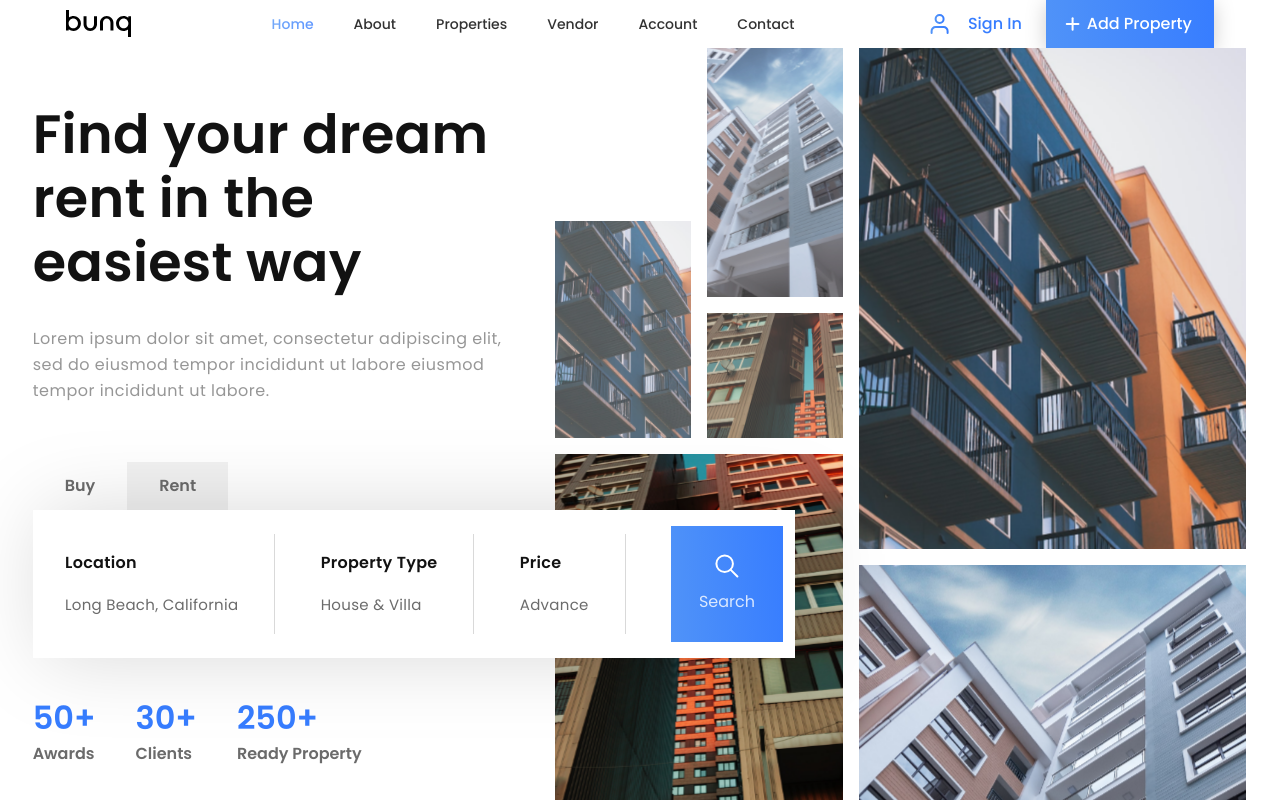
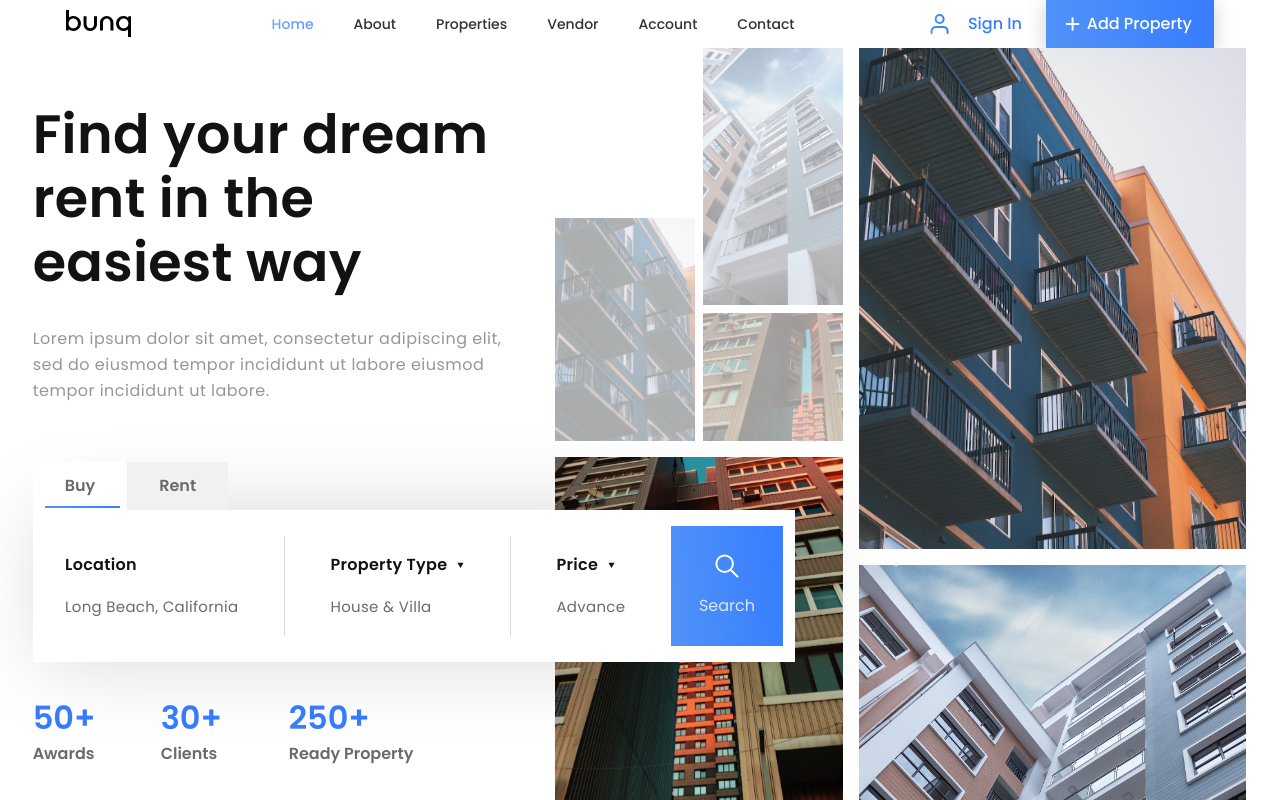
Before and after one commit to ticianomorvan/bugster-frontend-challenge, a Next.js app: page / in a window 1280 px wide. Both pictures are taken after a click on the button "Buy". Built offline with nearby package versions, Linux system fonts and the light colour scheme.

Commit message:
update: working demo

```diff
--- a/app/(brand)/layout.tsx
+++ b/app/(brand)/layout.tsx
@@ -10,7 +10,7 @@ type BrandLayoutProps = Readonly<{ children: ReactNode }>;
 
 export default function BrandLayout({ children }: BrandLayoutProps) {
   return (
-    <main className="max-h-screen h-screen w-full flex flex-col overflow-hidden">
+    <main className="max-h-screen h-screen w-full max-w-7xl mx-auto flex flex-col overflow-hidden">
       <Navigation />
 
       {children}
--- a/app/(brand)/page.tsx
+++ b/app/(brand)/page.tsx
@@ -7,8 +7,8 @@ export default function Home() {
     <div className="h-full flex items-center justify-evenly">
       <div className="flex flex-col">
         <div className="w-[30.625em] mb-[3.625rem] flex flex-col gap-y-8">
-          <h1 className="text-[54px] font-semibold leading-16 tracking-[0.3px] text-typography-primary">Find your dream rent in the easiest way</h1>
-          <h2 className="text-base font-normal leading-[26px] tracking-[0.5px] text-typography-secondary opacity-70">Lorem ipsum dolor sit amet, consectetur adipiscing elit, sed do eiusmod tempor incididunt ut labore eiusmod tempor incididunt ut labore.</h2>
+          <h1 className="text-[54px] font-semibold leading-16 tracking-[0.3px] text-dark-grey">Find your dream rent in the easiest way</h1>
+          <h2 className="text-base font-normal leading-[26px] tracking-[0.5px] text-spacial-grey opacity-70">Lorem ipsum dolor sit amet, consectetur adipiscing elit, sed do eiusmod tempor incididunt ut labore eiusmod tempor incididunt ut labore.</h2>
         </div>
 
         <div className="mb-[12rem] flex items-center">
--- a/app/globals.css
+++ b/app/globals.css
@@ -1,26 +1,23 @@
 @import "tailwindcss";
+@import "tw-animate-css";
 
 :root {
-  --background: #ffffff;
-  --foreground: #171717;
-  --typography-primary: #121212;
-  --typography-secondary: #6B6B6B;
-  --typography-tertiary: #D9D9D9;
+  --soft-grey: #F1F1F1;
+  --dark-grey: #121212;
+  --light-grey: #D9D9D9;
+  --spacial-grey: #6B6B6B;
   --gradient-primary: #377DFF;
   --gradient-secondary: #5093F8;
-  --action-background: #F1F1F1;
 }
 
 @theme inline {
   --font-sans: var(--font-poppins);
-  --color-background: var(--background);
-  --color-foreground: var(--foreground);
-  --color-typography-primary: var(--typography-primary);
-  --color-typography-secondary: var(--typography-secondary);
-  --color-typography-tertiary: var(--typography-tertiary);
+  --color-soft-grey: var(--soft-grey);
+  --color-dark-grey: var(--dark-grey);
+  --color-light-grey: var(--light-grey);
+  --color-spacial-grey: var(--spacial-grey);
   --color-gradient-primary: var(--gradient-primary);
   --color-gradient-secondary: var(--gradient-secondary);
-  --color-action-background: var(--action-background);
 }
 
 @layer utilities {
@@ -28,40 +25,25 @@
     @apply bg-linear-[265deg] from-gradient-primary to-gradient-secondary;
   }
 
-  @keyframes fadeIn {
-    from {
+  @keyframes grid-picture {
+    0% {
       opacity: 0;
       transform: scale(0.85);
-      filter: blur(10px);
     }
 
-    to {
-      opacity: 1;
+    25%, 75% {
+      opacity: var(--final-opacity, 1);
       transform: scale(1);
-      filter: blur(0px);
+    }
+
+    100% {
+      opacity: 0;
+      transform: scale(0.85);
     }
   }
 
-  @keyframes translucentFadeIn {
-    from {
-      opacity: 0;
-      filter: blur(10px);
-    }
-
-    to {
-      opacity: 0.8;
-      filter: blur(0px);
-    }
-  }
-
-  .animate-fade-in {
-    opacity: 0;
-    animation: fadeIn 0.5s ease-in-out forwards;
-  }
-
-  .animate-translucent-fade-in {
-    opacity: 0;
-    animation: translucentFadeIn 0.5s ease-in-out forwards;
-    animation-delay: 0.5s;
+  .animate-picture-grid {
+    /* To modify the ending opacity, use the --final-opacity variable */
+    animation: grid-picture 5s cubic-bezier(0.165, 0.84, 0.44, 1) infinite;
   }
 }
--- a/components/hero/metrics.tsx
+++ b/components/hero/metrics.tsx
@@ -23,14 +23,14 @@ const metrics: Metric[] = [
 export default function Metrics() {
   return (
     <div>
-      <ul className="flex items-center gap-x-10">
+      <ul className="flex items-center gap-x-16">
         {metrics.map((metric) => (
-          <li key={metric.label} className="flex flex-col gap-y-3">
+          <li key={metric.label} className="min-w-16 flex flex-col gap-y-3">
             <div className="flex items-center text-gradient-primary text-[32px] font-bold leading-8">
               <Counter to={metric.value} />+
             </div>
 
-            <p className="text-typography-secondary font-semibold text-base leading-4">{metric.label}</p>
+            <p className="text-spacial-grey font-semibold text-base leading-4">{metric.label}</p>
           </li>
         ))}
       </ul>
--- a/components/hero/picture-grid.tsx
+++ b/components/hero/picture-grid.tsx
@@ -1,24 +1,27 @@
-import { cn } from "@/lib/utils";
+import { cn } from "@/lib/utils"
+
 import building1 from "@/public/building-1.jpg"
 import building2 from "@/public/building-2.jpg"
 import building3 from "@/public/building-3.jpg"
 
 const MAX_DEPTH_LEVEL = 1;
 
-// We add a 0.25s delay for each picture.
-// Each deeper level adds 1s to the delay.
-const calculateAnimationDelay = (index: number, level: number) => {
-  if (level === MAX_DEPTH_LEVEL) {
-    return index > 0 ? index * 0.25 : index;
-  };
+// How much we cut down the delay for each picture.
+const DELAY_MULTIPLIER = 0.25;
 
-  return index * 0.25 + MAX_DEPTH_LEVEL;
-}
+// How much we add to the delay for each level.
+const DELAY_THRESHOLD_IN_SECONDS = 0.75;
 
 interface PictureGridProps {
   level?: number
 }
 
+/**
+ * This component is used to display the picture grid in the hero section.
+ * This is a recursive component, which we hard limit to just two levels of depth.
+ * This means, in the heaviest case, we'll have a main layout with 3 pictures,
+ * and a nested layout with 3 pictures too, in the place of the first picture.
+ */
 export default function PictureGrid({ level = MAX_DEPTH_LEVEL }: PictureGridProps) {
   let pictureSources = [
     building1,
@@ -26,6 +29,8 @@ export default function PictureGrid({ level = MAX_DEPTH_LEVEL }: PictureGridProp
     building3,
   ]
 
+  // Every level of depth re-arranges the pictures,
+  // Sending the first picture to the end of the array.
   if (level !== MAX_DEPTH_LEVEL) {
     // Move first element to the end
     const first = pictureSources.shift()
@@ -35,46 +40,108 @@ export default function PictureGrid({ level = MAX_DEPTH_LEVEL }: PictureGridProp
     }
   }
 
-  const pictureTags = [
-    <img
-      alt="building-1"
-      src={pictureSources[0].src}
-      style={{ animationDelay: `${calculateAnimationDelay(0, level)}s` }}
-      className={cn("w-full h-full object-cover object-[65%] scale-105", level === MAX_DEPTH_LEVEL ? "animate-fade-in" : "animate-translucent-fade-in")}
-    />,
-    <img
-      alt="building-2"
-      src={pictureSources[1].src}
-      style={{ animationDelay: `${calculateAnimationDelay(1, level)}s` }}
-      className={cn("w-full h-full object-cover object-[0_15%] scale-150 transform translate-x-8", level === MAX_DEPTH_LEVEL ? "animate-fade-in" : "animate-translucent-fade-in")}
-    />,
-    <img
-      alt="building-3"
-      src={pictureSources[2].src}
-      style={{ animationDelay: `${calculateAnimationDelay(2, level)}s` }}
-      className={cn("w-full h-full object-cover scale-115", level === MAX_DEPTH_LEVEL ? "animate-fade-in" : "animate-translucent-fade-in")}
-    />
-  ]
+  return (
+    <div
+      className={cn(
+        // We decrease the columns' gap as we go deeper.
+        "max-w-[43.25rem] max-h-[48rem] w-full h-full flex",
+        level === MAX_DEPTH_LEVEL ? "gap-4" : "gap-2"
+      )}
+    >
+      <div
+        className={cn(
+          "max-w-[18em] w-full h-full flex flex-col",
+          level === MAX_DEPTH_LEVEL ? "gap-4" : "gap-2"
+        )}
+      >
+        <div className="h-2/3 w-full">
+          {
+            // Here is where we show the component's recursivity.
+            // Each level decreases the next one's depth limit.
+            level !== 0 && <PictureGrid level={level - 1} />
+          }
+        </div>
 
-  return (
-    <div className="max-w-[43.25rem] max-h-[48rem] w-full h-full flex gap-4">
-      <div className="max-w-[18em] w-full h-full flex flex-col gap-4">
-        <div className="h-2/3 w-full">
-          {level !== 0 && <PictureGrid level={level - 1} />}
-        </div>
         <div className="h-11/12 w-full overflow-hidden">
-          {pictureTags[2]}
+          <PictureGridElement
+            index={2}
+            level={level}
+            src={pictureSources[2].src}
+            className="object-cover scale-115"
+          />
         </div>
       </div>
 
-      <div className="max-w-[24.1875em] w-full h-full flex flex-col gap-4">
+      <div
+        className={cn(
+          "max-w-[24.1875em] w-full h-full flex flex-col",
+          level === MAX_DEPTH_LEVEL ? "gap-4" : "gap-2"
+        )}
+      >
         <div className="h-2/3 w-full overflow-hidden">
-          {pictureTags[0]}
+          <PictureGridElement
+            index={0}
+            level={level}
+            src={pictureSources[0].src}
+            className="object-[65%] scale-105"
+          />
         </div>
+
         <div className="h-1/3 w-full overflow-hidden">
-          {pictureTags[1]}
+          <PictureGridElement
+            index={1}
+            level={level}
+            src={pictureSources[1].src}
+            className="object-[0_15%] scale-150 transform translate-x-8"
+          />
         </div>
       </div>
     </div>
   )
 }
+
+// We add a 0.25s delay for each picture.
+// Each deeper level adds 1s to the delay.
+const calculateAnimationDelay = (index: number, level: number) => {
+  if (level === MAX_DEPTH_LEVEL) return index * DELAY_MULTIPLIER;
+
+  return (index * DELAY_MULTIPLIER) + DELAY_THRESHOLD_IN_SECONDS;
+}
+
+interface PictureGridElementProps {
+  src: string
+  index?: number
+  level?: number
+  className?: string
+}
+
+/**
+ * This is a component used to display a picture in the picture grid.
+ * It allows to pass custom class names,
+ * as every picture needs different adjustments.
+ *
+ * We use the picture's index as well as the grid's current level to
+ * calculate the animation delay and final opacity.
+ */
+function PictureGridElement({
+  src,
+  index = 1,
+  level = MAX_DEPTH_LEVEL,
+  className
+}: PictureGridElementProps) {
+  const animationDelay = calculateAnimationDelay(index, level)
+
+  return (
+    <img
+      src={src}
+      style={{
+        animationDelay: `${animationDelay}s`,
+        "--final-opacity": level === MAX_DEPTH_LEVEL ? 1 : 0.4,
+      } as React.CSSProperties}
+      className={cn(
+        "opacity-0 w-full h-full object-cover animate-picture-grid",
+        className
+      )}
+    />
+  )
+}
--- a/components/hero/property-search.tsx
+++ b/components/hero/property-search.tsx
@@ -1,69 +1,103 @@
 "use client";
 
 import { useState } from "react";
-import { Popover, PopoverContent, PopoverPortal, PopoverTrigger } from "@radix-ui/react-popover";
+import {
+  Popover,
+  PopoverContent,
+  PopoverPortal,
+  PopoverTrigger,
+} from "@radix-ui/react-popover";
 
-import SearchIcon from "../icons/search-icon";
 import { cn } from "@/lib/utils";
 
+import CaretIcon from "../icons/caret-icon";
+import SearchIcon from "../icons/search-icon";
+
 type PropertySearchLabel = "Buy" | "Rent";
+
+const POPOVER_ALIGN_OFFSET: Record<PropertySearchLabel, number> = {
+  Buy: 0,
+  Rent: -95,
+}
 
 interface PropertySearchProps {
   label: PropertySearchLabel;
 }
 
-const propertySearchOptions = [
-  {
-    label: "Location",
-    value: "Long Beach, California"
-  },
-  {
-    label: "Property Type",
-    value: "House & Villa"
-  },
-  {
-    label: "Price",
-    value: "Advance"
-  }
-]
-
+/**
+ * This component is used to display the property search
+ * options in the hero section. It will display a popover
+ * when the user hovers over the button.
+ *
+ * We're currently showing the same popover for each option
+ * as we don't have more context on the options.
+ */
 export default function PropertySearch({ label }: PropertySearchProps) {
   const [isOpen, setIsOpen] = useState<boolean>(false);
+
+  const alignOffset = POPOVER_ALIGN_OFFSET[label];
 
   return (
     <Popover open={isOpen} onOpenChange={setIsOpen}>
       <PopoverTrigger asChild>
-        <button className={
-          cn("py-3 px-8 font-semibold text-typography-secondary bg-action-background", isOpen && "bg-white border-gradient-primary")
-        }>
+        <button
+          className={cn(
+            "py-3 px-8 relative z-10 font-semibold text-spacial-grey bg-soft-grey transition duration-150",
+            isOpen && "bg-white"
+          )}
+        >
+          {label}
 
-          {label}
+          <div
+            className={cn(
+              "absolute w-[75px] h-0.5 transform scale-0 -translate-x-[20px] translate-y-2 bg-gradient-primary transition duration-150",
+              isOpen && "scale-100"
+            )}
+          />
         </button>
       </PopoverTrigger>
 
       <PopoverPortal>
         <PopoverContent
           align="start"
-          alignOffset={label === "Rent" ? -95 : 0 }
-          className="pl-8 pr-3 py-4 w-[47.625rem] flex items-center justify-between bg-white drop-shadow-[10px_0px_40px_rgba(0,0,0,0.15)]"
+          alignOffset={alignOffset}
+          className="w-[47.625rem] pl-8 pr-3 py-4 flex items-center justify-between bg-white drop-shadow-[10px_0px_40px_rgba(0,0,0,0.15)] data-[state=open]:animate-in data-[state=open]:fade-in data-[state=closed]:animate-out data-[state=closed]:fade-out"
         >
-          {propertySearchOptions.map((option) => (
-            <div className="flex items-center gap-x-9">
-              <div key={option.label} className="flex flex-col gap-y-7">
-                <p className="text-base font-semibold text-typography-primary leading-[14px] tracking-[0.3px]">{option.label}</p>
-                <p className="text-[15px] font-normal text-typography-secondary leading-[14px] tracking-[0.3px]">{option.value}</p>
-              </div>
+          <PropertySearchOption label="Location" value="Long Beach, California" />
 
-              <div className="w-[1px] h-[100px] bg-typography-tertiary" />
-            </div>
-          ))}
+          <div className="w-[1px] h-[100px] bg-light-grey" />
 
-          <button className="p-7 flex flex-col gap-y-3 items-center bg-gradient-primary">
+          <PropertySearchOption label="Property Type" value="House & Villa" withSelect />
+
+          <div className="w-[1px] h-[100px] bg-light-grey" />
+
+          <PropertySearchOption label="Price" value="Advance" withSelect />
+
+          <button className="p-[28px] flex flex-col gap-y-4 items-center bg-gradient-primary">
             <SearchIcon />
-            <span className="text-white opacity-80">Search</span>
+            <p className="text-white opacity-80">Search</p>
           </button>
         </PopoverContent>
       </PopoverPortal>
     </Popover>
   )
 }
+
+interface PropertySearchOptionProps {
+  label: string;
+  value: string;
+  withSelect?: boolean
+}
+
+function PropertySearchOption({ label, value, withSelect = false }: PropertySearchOptionProps) {
+  return (
+    <div className="flex flex-col gap-y-7">
+      <span className="flex items-center gap-x-2.5">
+        <p className="text-base font-semibold text-dark-grey leading-[14px] tracking-[0.3px]">{label}</p>
+        {withSelect && <CaretIcon />}
+      </span>
+
+      <p className="text-[15px] font-normal text-spacial-grey leading-[14px] tracking-[0.3px]">{value}</p>
+    </div>
+  )
+}
--- /dev/null
+++ b/components/icons/caret-icon.tsx
@@ -0,0 +1,7 @@
+export default function CaretIcon() {
+  return (
+    <svg width="7" height="6" viewBox="0 0 7 6" fill="none" xmlns="http://www.w3.org/2000/svg">
+      <path d="M3.5 6L0.468911 0.75L6.53109 0.75L3.5 6Z" fill="#121212" />
+    </svg>
+  )
+}
--- a/components/navigation/index.tsx
+++ b/components/navigation/index.tsx
@@ -1,7 +1,7 @@
+import routes from "@/data/routes.json";
+
 import BunqIcon from "../icons/bunq-icon";
 import UserIcon from "../icons/user-icon";
-
-import routes from "@/data/routes.json"
 
 import NavigationItem, { type NavigationItemProps } from "./navigation-item";
 import AddPropertyButton from "./add-property-button";
@@ -23,7 +23,7 @@ export default function Navigation() {
       </ul>
 
       <div className="flex items-center">
-        <button className="pr-6 flex items-center gap-x-4">
+        <button className="pr-6 flex items-center gap-x-4 cursor-pointer">
           <UserIcon />
 
           <span className="text-gradient-primary font-medium">
--- a/package.json
+++ b/package.json
@@ -11,7 +11,6 @@
   "dependencies": {
     "@radix-ui/react-popover": "^1.1.14",
     "clsx": "^2.1.1",
-    "lucide-react": "^0.525.0",
     "next": "15.3.4",
     "react": "^19.0.0",
     "react-dom": "^19.0.0",
@@ -24,6 +23,7 @@
     "@types/react": "^19",
     "@types/react-dom": "^19",
     "tailwindcss": "^4",
+    "tw-animate-css": "^1.3.5",
     "typescript": "^5"
   }
 }
```
Also changed, not shown: components/counter.tsx (+13 -2 lines), components/navigation/add-property-button.tsx (+7 -1 lines), components/navigation/navigation-item.tsx (+9 -2 lines), 1 other file (tests, documents, lock files or other folders).
